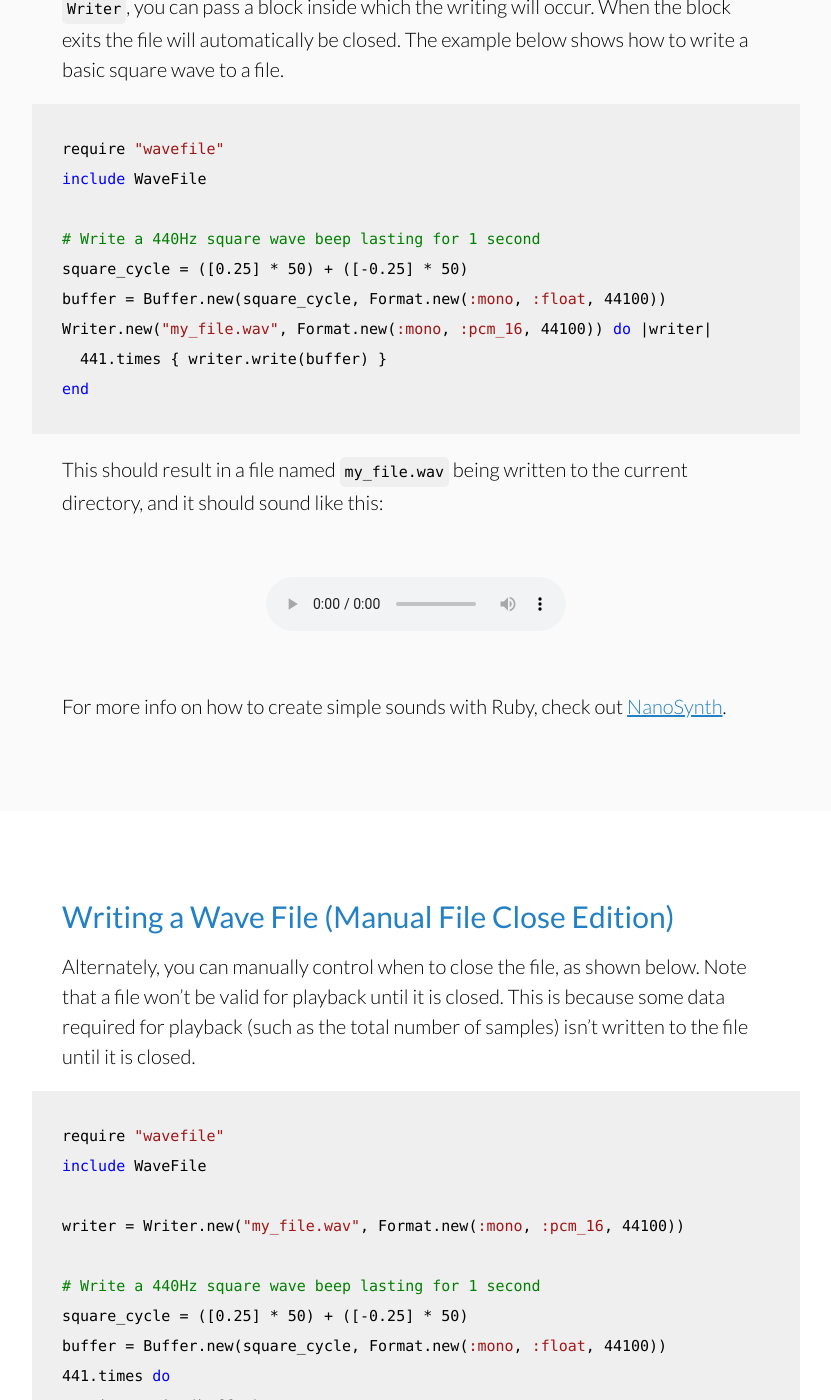
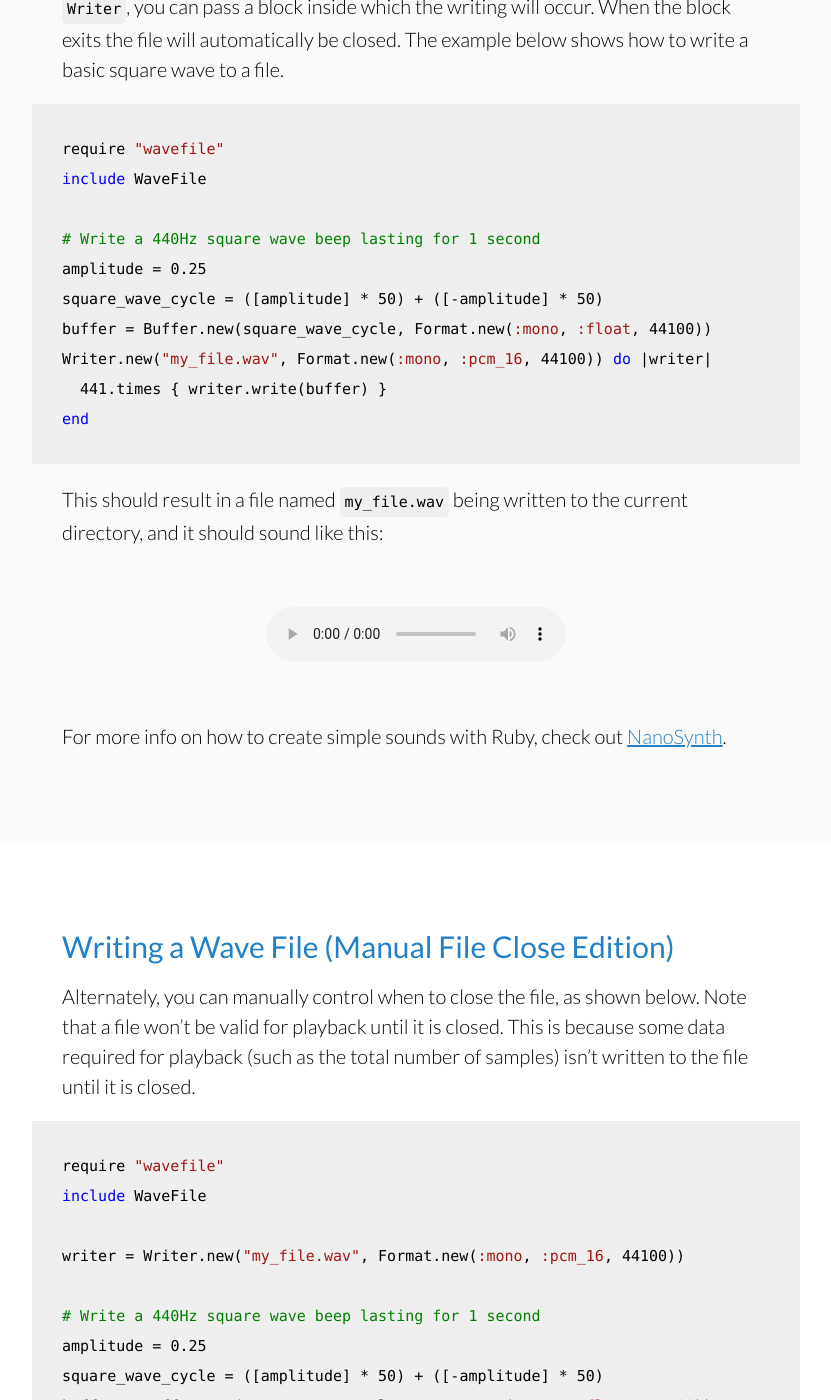
Before and after one commit to jstrait/wavefile, a Jekyll site: the page built from examples.html, in a window 1280 px wide and 1400 px high, scrolled down 4121 px. Shown: the whole window, without its empty margins (224-1055 px from the left). Built offline with Jekyll 4.4.1, drawn with Linux system fonts in a browser that asks for light colours; some web fonts are replaced.

Commit message:
Improving clarity of code examples
Extracting the amplitude value to a named variable makes it more
clear what the number `0.25` represents, and `square_wave_cycle`
is a little more specific than `square_cycle`.

```diff
--- a/examples.html
+++ b/examples.html
@@ -102,8 +102,9 @@ end{% endhighlight %}
 include WaveFile
 
 # Write a 440Hz square wave beep lasting for 1 second
-square_cycle = ([0.25] * 50) + ([-0.25] * 50)
-buffer = Buffer.new(square_cycle, Format.new(:mono, :float, 44100))
+amplitude = 0.25
+square_wave_cycle = ([amplitude] * 50) + ([-amplitude] * 50)
+buffer = Buffer.new(square_wave_cycle, Format.new(:mono, :float, 44100))
 Writer.new("my_file.wav", Format.new(:mono, :pcm_16, 44100)) do |writer|
   441.times { writer.write(buffer) }
 end{% endhighlight %}
@@ -125,8 +126,9 @@ include WaveFile
 writer = Writer.new("my_file.wav", Format.new(:mono, :pcm_16, 44100))
 
 # Write a 440Hz square wave beep lasting for 1 second
-square_cycle = ([0.25] * 50) + ([-0.25] * 50)
-buffer = Buffer.new(square_cycle, Format.new(:mono, :float, 44100))
+amplitude = 0.25
+square_wave_cycle = ([amplitude] * 50) + ([-amplitude] * 50)
+buffer = Buffer.new(square_wave_cycle, Format.new(:mono, :float, 44100))
 441.times do
   writer.write(buffer)
 end
```
